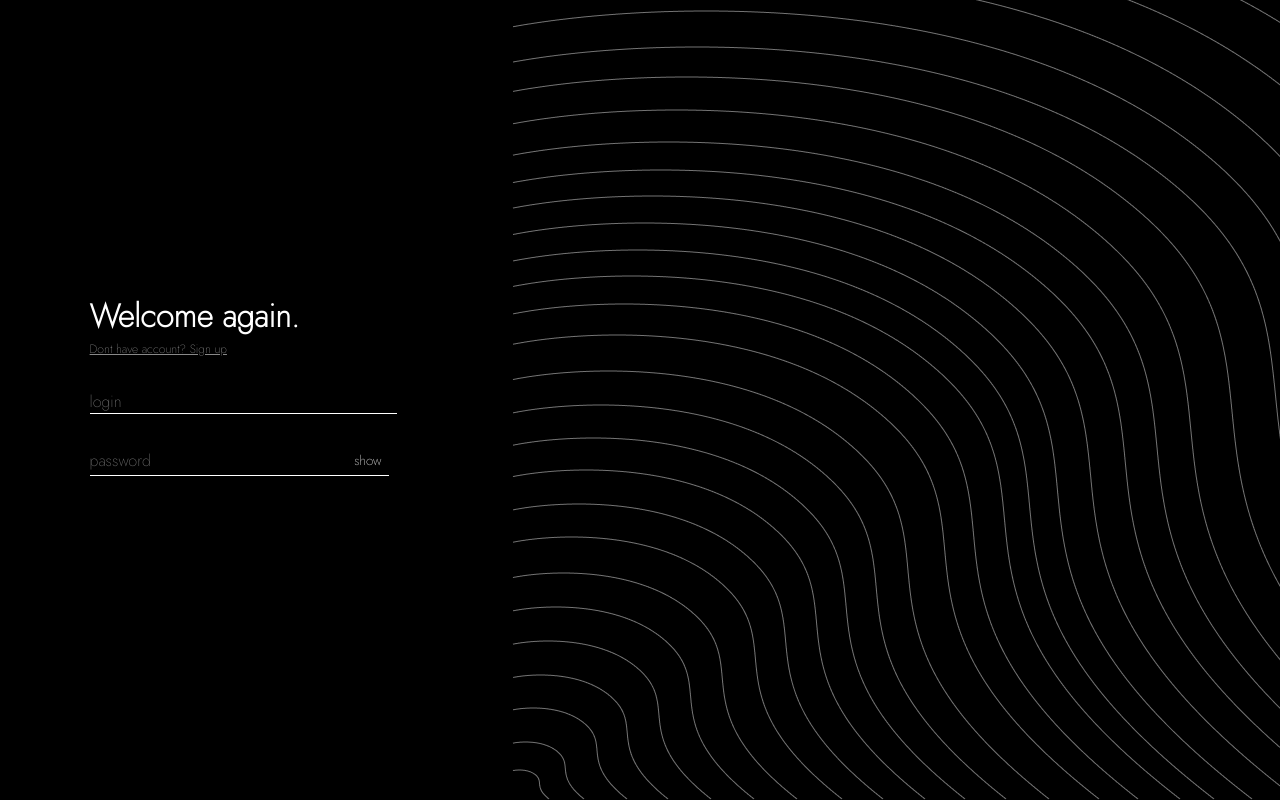
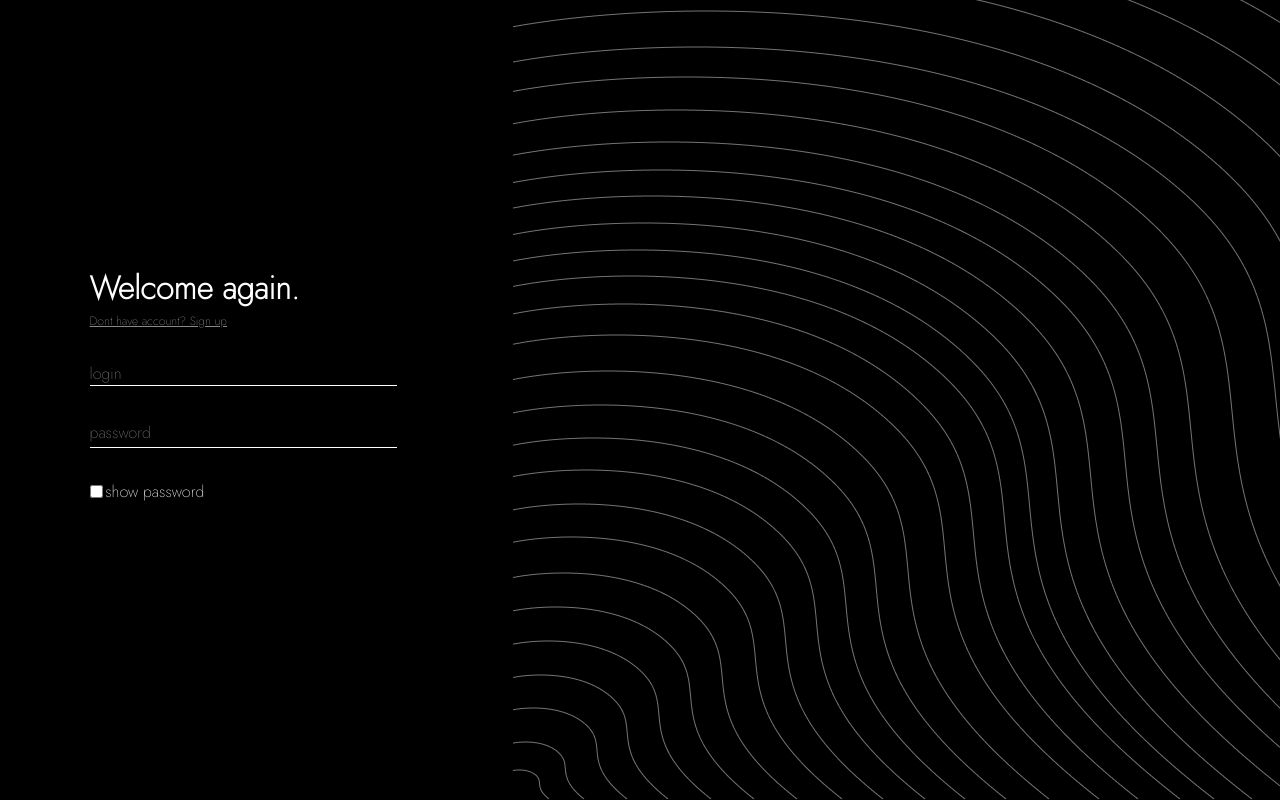
Before and after one commit to harukee-dev/fullstack_chat, a React (Create React App) app: page /login in a window 1280 px wide. Shown: the top 800 px of the page. Built offline with nearby package versions, Linux system fonts and the light colour scheme.

Commit message:
changed password visible on Login Page

```diff
--- a/src/pages/LoginPage/LoginPage.module.css
+++ b/src/pages/LoginPage/LoginPage.module.css
@@ -20,16 +20,6 @@
   font-family: 'Jost ExtraLight', sans-serif;
   border-bottom: 1px solid white;
   margin-left: 7vw;
-}
-
-.passwordInput {
-  width: 100%;
-  background-color: transparent;
-  border: none;
-  outline: none;
-  color: white;
-  font-size: 2vh;
-  font-family: 'Jost ExtraLight', sans-serif;
 }
 
 .userInput:-webkit-autofill,
@@ -114,19 +104,13 @@
   margin-left: 7vw;
 }
 
-.passwordContainer {
+.visibilityContainer {
   display: flex;
-  width: 58.5%;
-  padding: 0 1.5% 0 0;
-  border-bottom: 1px solid white;
   margin-left: 7vw;
+  gap: 0.2vw;
 }
 
-.showButton {
-  font-size: 1.65vh;
-  border: none;
+.visibilityText {
   color: white;
-  background-color: transparent;
   font-family: 'Jost ExtraLight', sans-serif;
-  cursor: pointer;
 }
--- a/src/pages/LoginPage/LoginPage.tsx
+++ b/src/pages/LoginPage/LoginPage.tsx
@@ -83,36 +83,38 @@ export const LoginPage = () => {
           onBlur={(e) => setLogin(e.target.value)}
         />
         <div className={cl.passwordAndButtonDiv}>
-          <div className={cl.passwordContainer}>
           <input
-              className={cl.passwordInput}
+            className={cl.userInput}
             type={isVisible ? 'text' : 'password'}
             onChange={(e) => setPassword(e.target.value)}
             ref={passwordRef}
             placeholder="password"
           />
           <button
-              onClick={() => setIsVisible((v) => !v)}
-              className={cl.showButton}
-            >
-              {isVisible ? 'hide' : 'show'}
-            </button>
-          </div>
-          <button
             className={isButtonHidden ? cl.loginButton : cl.hiddenLoginButton}
             onClick={handleLogin}
           >
             <img
+              draggable={false}
               className={isButtonHidden ? cl.arrowIcon : cl.hiddenArrowIcon}
               src={arrowIcon}
               alt="arrow-icon"
             />
           </button>
         </div>
+        <div className={cl.visibilityContainer}>
+          <input
+            className={cl.visibilityCheckbox}
+            type="checkbox"
+            onClick={() => setIsVisible((v) => !v)}
+          />
+          <p className={cl.visibilityText}>show password</p>
+        </div>
         <p className={cl.error}>{error}</p>
       </div>
       <div className={cl.rightContainer}>
         <img
+          draggable={false}
           className={cl.rightContainerImage}
           src={background}
           alt="background"
--- a/src/pages/RegisterPage/RegisterPage.module.css
+++ b/src/pages/RegisterPage/RegisterPage.module.css
@@ -219,3 +219,12 @@
   font-size: 2vh;
   font-family: 'Jost ExtraLight', sans-serif;
 }
+
+.passwordInput:-webkit-autofill,
+.passwordInput:-webkit-autofill:hover,
+.passwordInput:-webkit-autofill:focus {
+  -webkit-box-shadow: 0 0 0px 1000px black inset !important;
+  -webkit-text-fill-color: white !important;
+  caret-color: white;
+  transition: background-color 9999s ease-in-out 0s;
+}
--- a/src/pages/RegisterPage/RegisterPage.tsx
+++ b/src/pages/RegisterPage/RegisterPage.tsx
@@ -104,6 +104,7 @@ export const Register = () => {
             onClick={handleRegister}
           >
             <img
+              draggable={false}
               className={isButtonHidden ? cl.arrowIcon : cl.hiddenArrowIcon}
               src={arrowIcon}
               alt="arrow-icon"
@@ -114,6 +115,7 @@ export const Register = () => {
       </div>
       <div className={cl.rightContainer}>
         <img
+          draggable={false}
           className={cl.rightContainerImage}
           src={background}
           alt="background"
```
Lines whose indentation alone changed are shown as unchanged.
